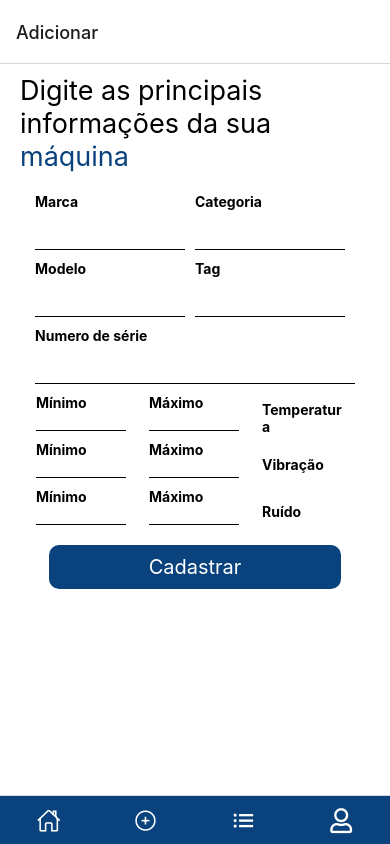
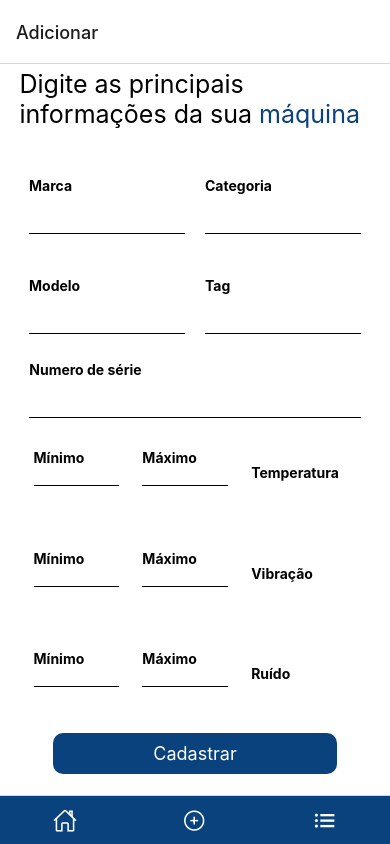
Before and after one commit to GRUPO-2-PI-SENAC/VisuData_React-Native, a React Native app: screen /Adicionar in a window 390 px wide. Built offline with nearby package versions, Linux system fonts and the light colour scheme.

Commit message:
reponssividade da tela de adicionar maquinas e remocao da tela homee

```diff
--- a/src/pages/enterprise/home.js
+++ b/src/pages/enterprise/home.js
@@ -77,8 +77,9 @@ export default function Home(navigation) {
 
 const styles = StyleSheet.create({
     container: {
-        flex: 'none',
+        flex: 1,
         backgroundColor: '#fff',
+        alignItems: 'center',
         flexGrow: 1,
         width: screenWidth,
         height: screenHeight,
@@ -142,7 +143,8 @@ const styles = StyleSheet.create({
     },
     row: {
         flexDirection: 'row',
-        alignItems: 'center',
+        // alignItems: 'center',
+        justifyContent: 'center',
         alignSelf: 'left',
     },
     firstSetBt: {
--- a/src/pages/enterprise/profile.js
+++ /dev/null
@@ -1,17 +0,0 @@
-import { StyleSheet, Text, View } from 'react-native';
-
-export default function Profile() {
-    return(
-        <View style={styles.container}>
-            <Text>Profile</Text>
-        </View>
-    );
-}
-
-const styles = StyleSheet.create({
-    container: {
-        flex: 1,
-        backgroundColor: '#fff',
-        flexGrow: 1,
-    },
-});
--- a/src/pages/machine/addMachine.js
+++ b/src/pages/machine/addMachine.js
@@ -1,5 +1,5 @@
 import { StatusBar } from 'expo-status-bar';
-import { StyleSheet, Text, View, TextInput, TouchableOpacity } from 'react-native';
+import { StyleSheet, Text, View, TextInput, TouchableOpacity, Dimensions } from 'react-native';
 
 var categoryName = "";
 var brandName = "";
@@ -14,17 +14,17 @@ var maxNoise = 0 ;
 
 function Grandeza(props) {
     return(
-        <View style={styles.row}>
-            <View style={styles.colGrandeza}>
-                <Text style={styles.texto}>Mínimo</Text>
+        <View style={styles.rowGrandeza}>
+            <View >
+                <Text style={styles.textoGrandeza}>Mínimo</Text>
                 <TextInput style={styles.inputGrandeza}/>
             </View>
-            <View style={styles.colGrandeza}>
-                <Text style={styles.texto}>Máximo</Text>
+            <View >
+                <Text style={styles.textoGrandeza}>Máximo</Text>
                 <TextInput style={styles.inputGrandeza}/>
             </View>
-            <View style={styles.colGrandeza}>
-                <Text style={styles.texto}>{props.nome}</Text>
+            <View >
+                <Text style={styles.textoGrandeza}>{props.nome}</Text>
             </View>
         </View>
     );
@@ -55,17 +55,17 @@ export default function AddMachine() {
                     <Campo nome="Modelo"/>
                     <Campo nome="Tag"/>
                 </View>
-                <View >
+
                     <Text style={styles.textoSerie}>Numero de série</Text>
                     <TextInput style={styles.inputSerie}/>
-                </View>
 
                 <Grandeza nome="Temperatura"/>
                 <Grandeza nome="Vibração"/>
                 <Grandeza nome="Ruído"/>
-
-                <TouchableOpacity style = {styles.button}>
-                    <Text  style={styles.textoButton}>Cadastrar</Text>
+            </View>
+            <View style={styles.footer}>
+                <TouchableOpacity style={styles.button}>
+                     <Text  style={styles.textoButton}>Cadastrar</Text>
                 </TouchableOpacity>
             </View>
 
@@ -73,79 +73,104 @@ export default function AddMachine() {
     );
 }
 
+const screenWidth = Dimensions.get('window').width;
+const screenHeight = Dimensions.get('window').height;
+
 const styles = StyleSheet.create({
     container: {
+    width: screenWidth,
+    height: screenHeight,
     backgroundColor: '#fff',
     alignItems: 'center',
-    flexGrow: 1,
+    flex:1,
+
     },
 
     header: {
-        paddingTop: 10,
-        paddingBottom: 10,
-        paddingLeft: 20,
-        paddingRight: 20,
+        flex: 0.1,
+        paddingTop: 5,
+        width: screenWidth * 0.9,
         alignSelf: 'center'
 
     },
     textoHeader: {
-        fontSize: 27,
+        alignItems: 'center',
+        fontSize: 25,
     },
     textoHeaderSec: {
-        fontSize: 27,
+        fontSize: 25,
         color: '#09427D'
 
     },
     main: {
+        flex: 0.8,
         alignItems: 'center',
         justifyContent: 'center',
         paddingTop: 10,
 
     },
+
+    row: {
+        flexDirection: 'row',
+        flex: 1,
+        alignItems: 'center',
+        justifyContent: 'center',
+        width: screenWidth,
+    },
+
+    texto:{
+        width: screenWidth * 0.4,
+        marginTop: 10,
+        fontWeight: 'bold',
+        marginHorizontal: 10,
+
+    },
+
     input: {
         borderBottomWidth: 1,
-        width: 150,
+        width: screenWidth * 0.4,
         height: 40,
-        marginRight: 10,
-        // marginLeft: 10,
-        marginBottom: 10,
+        marginHorizontal: 10,
     },
 
     inputSerie: {
         borderBottomWidth: 1,
-        width: 320,
+        width: screenWidth * 0.85 ,
         height: 40,
-        marginBottom: 10,
+        marginBottom: 5,
 
     },
 
-    texto:{
-        marginRight: 8,
-        // marginLeft: 10,
+    textoSerie: {
+        marginTop: 10,
         fontWeight: 'bold',
-        width: 84,
+        width: screenWidth * 0.85,
     },
 
-    textoSerie: {
+    rowGrandeza: {
+        flexDirection: 'row',
+        flex: 1,
+        alignItems: 'center',
+        justifyContent: 'center',
+        width: screenWidth,
+    },
+
+    textoGrandeza: {
+        width: screenWidth * 0.27,
         fontWeight: 'bold',
     },
 
-    row: {
-        flexDirection: 'row',
-        alignItems: 'center',
+    inputGrandeza: {
+        borderBottomWidth: 1,
+        width: screenWidth * 0.22,
+        height: 20,
+        marginRight: 23,
+        marginBottom: 10,
         alignSelf: 'left',
     },
-    colGrandeza: {
-        flexDirection: 'col',
-    },
-    inputGrandeza: {
-        borderBottomWidth: 1,
-        width: 90,
-        height: 20,
-        marginRight: 23,
-        // marginLeft: 10,
-        marginBottom: 10,
-        alignSelf: 'left',
+
+    footer: {
+        flex: 0.1,
     },
 
     button: {
@@ -155,14 +180,13 @@ const styles = StyleSheet.create({
         paddingTop: 10,
         paddingBottom: 10,
         borderRadius: 10,
-
         backgroundColor: '#09427D',
 
     },
 
     textoButton: {
         color: '#fff',
-        fontSize: 20,
+        fontSize: 18,
     }
 
 
--- a/src/pages/machine/listaMachine.js
+++ b/src/pages/machine/listaMachine.js
@@ -1,6 +1,6 @@
-import { StyleSheet, Text, View } from 'react-native';
-import { Badge } from 'bootstrap';
-import 'bootstrap/dist/css/bootstrap.min.css';
+import { StyleSheet, Text, View, Dimensions } from 'react-native';
+
+// import 'bootstrap/dist/css/bootstrap.min.css';
 
     const modelo = "HT-605"
     const serie = "12312412312"
@@ -50,6 +50,9 @@ export default function ListMachine() {
         </View>
     );
 }
+
+const screenWidth = Dimensions.get('window').width;
+const screenHeight = Dimensions.get('window').height;
 
 const styles = StyleSheet.create({
     container: {
--- a/src/routes/index.js
+++ b/src/routes/index.js
@@ -38,12 +38,12 @@ export default function App() {
                 <Ionicons name="list" size={size} color="white" />
             ),
             }} />
-        <Tab.Screen name="Perfil" component={Profile} options={{
+        {/* <Tab.Screen name="Perfil" component={Profile} options={{
             tabBarLabel: '',
             tabBarIcon: ({ color, size }) => (
                 <FontAwesome5 name="user" size={size} color="white"/>
             ),
-            }} />
+            }} /> */}
 
     </Tab.Navigator>
     );
```
